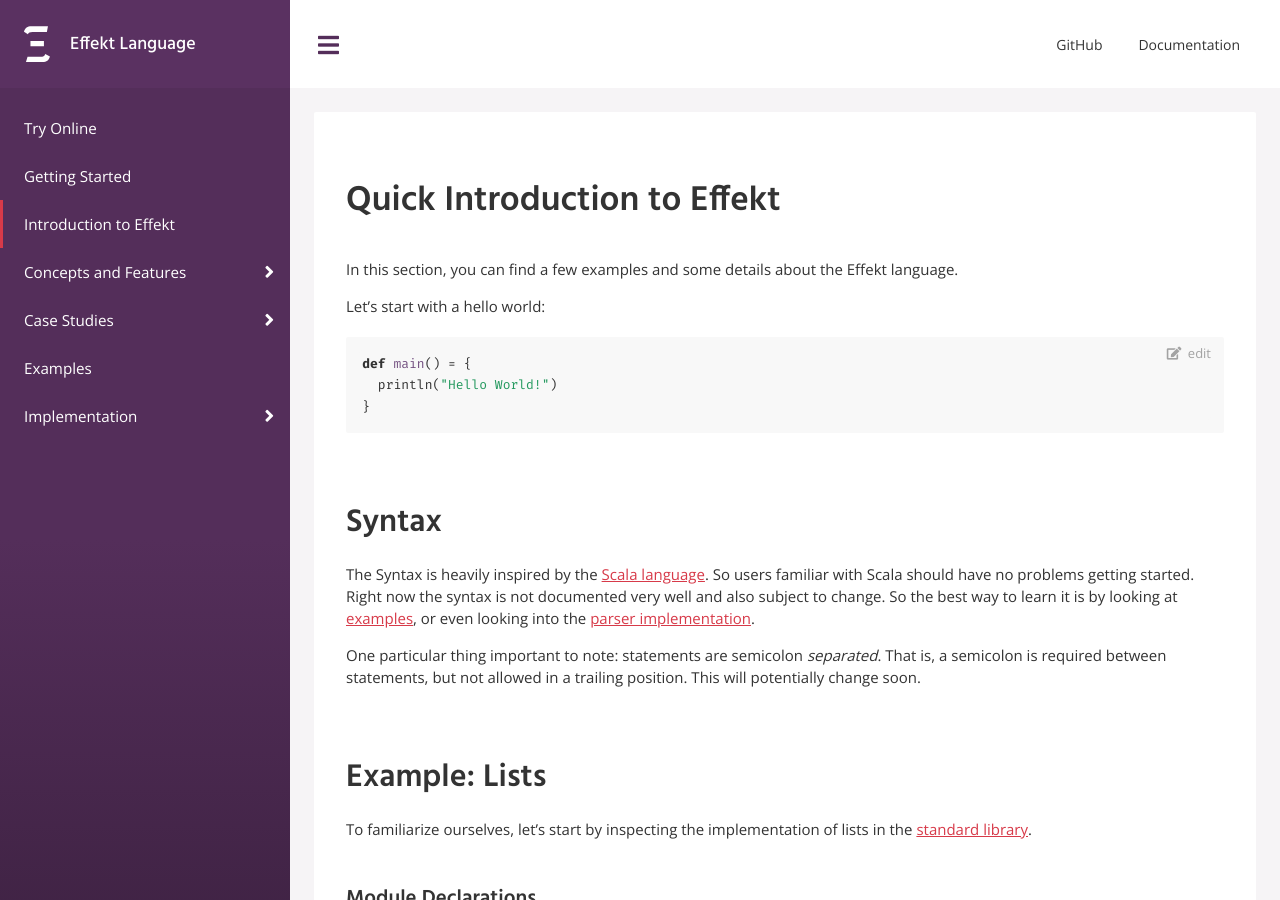
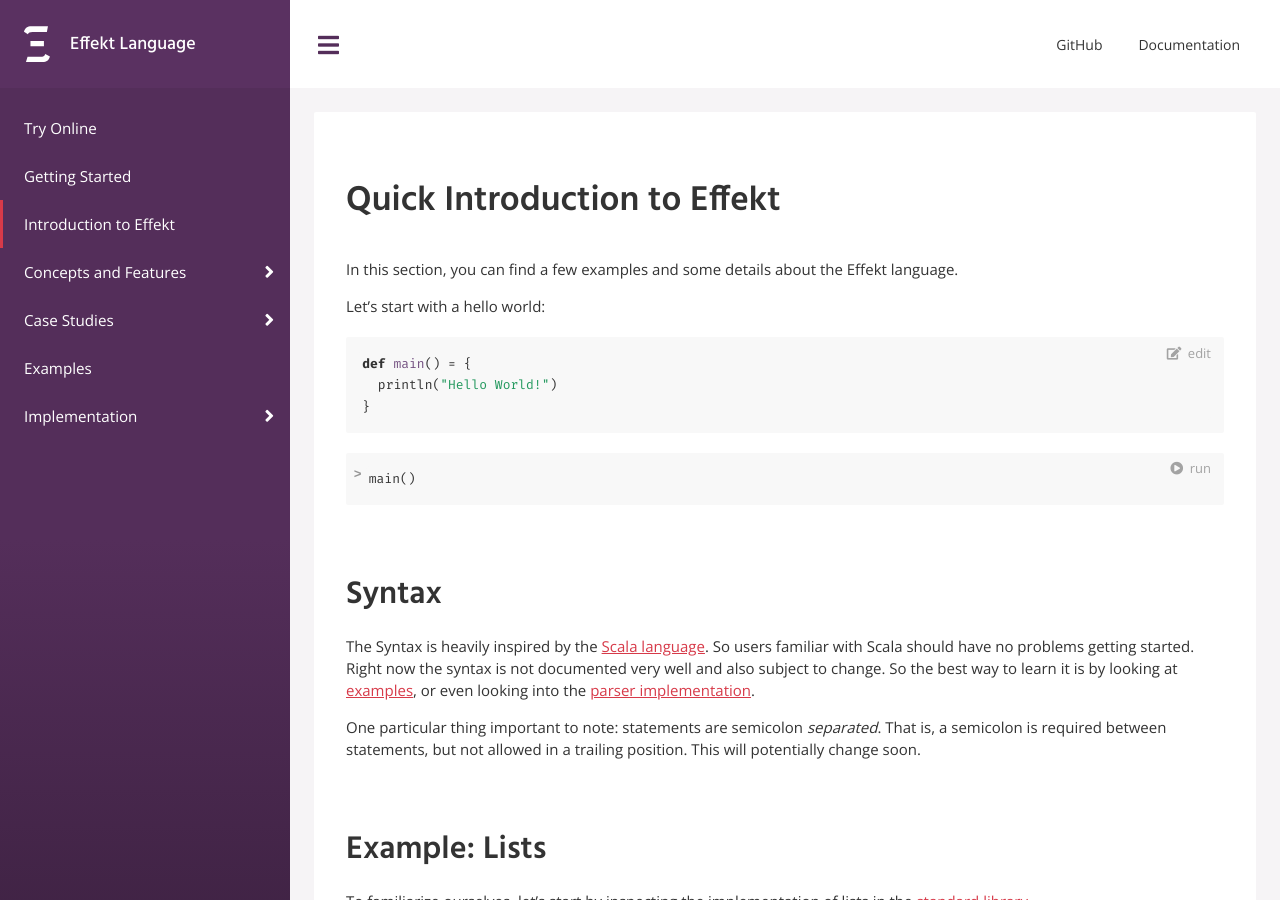
Before and after one commit to effekt-lang/effekt-website, a Jekyll site: the page built from docs/index.md, in a window 1280 px wide and 900 px high. Built offline with Jekyll 4.4.1, drawn with Linux system fonts in a browser that asks for light colours.

Commit message:
Add repl after hello world

````diff
--- a/docs/index.md
+++ b/docs/index.md
@@ -19,6 +19,10 @@ Let's start with a hello world:
 def main() = {
   println("Hello World!")
 }
+```
+
+```effekt:repl
+main()
 ```
 
 ## Syntax
````
